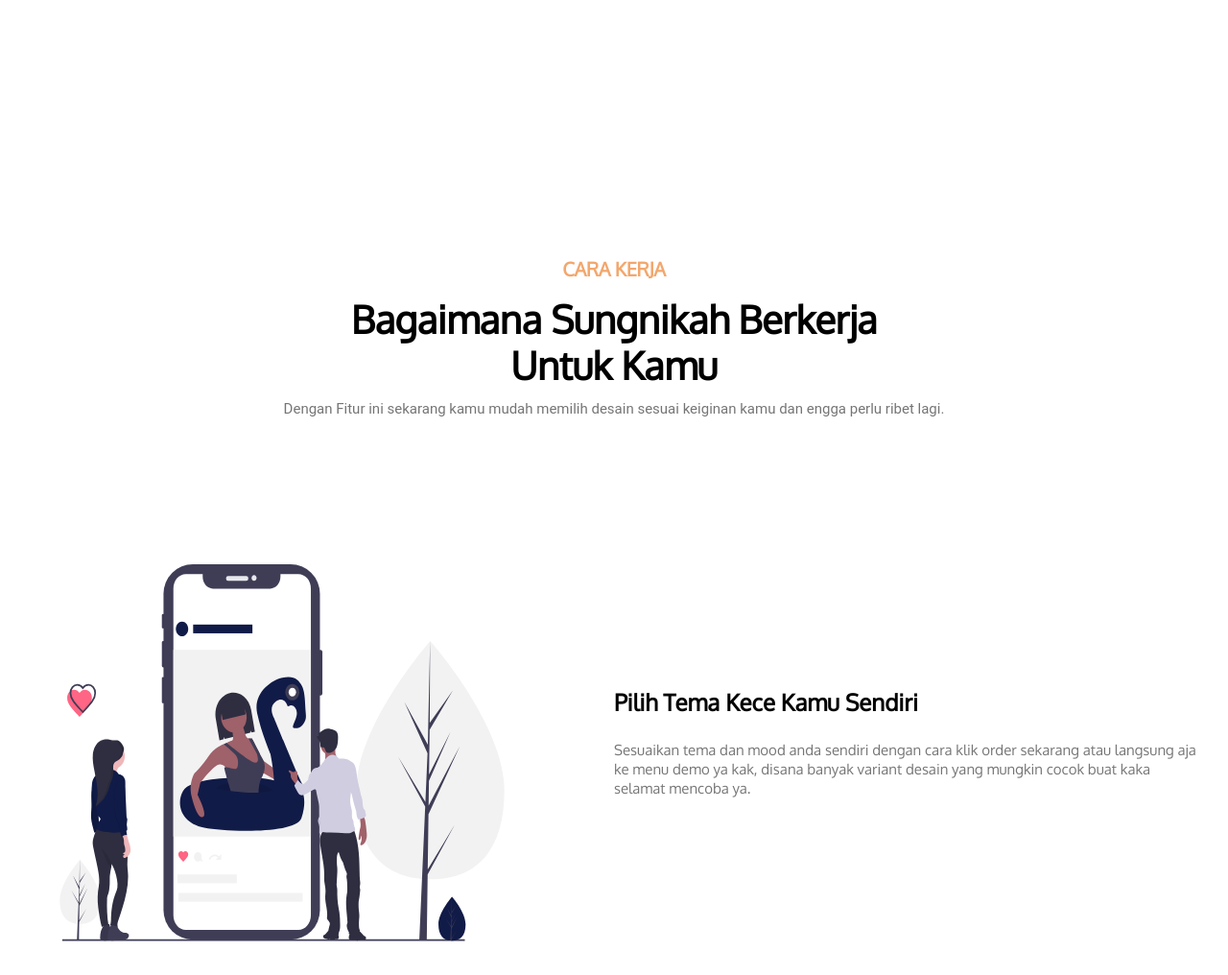
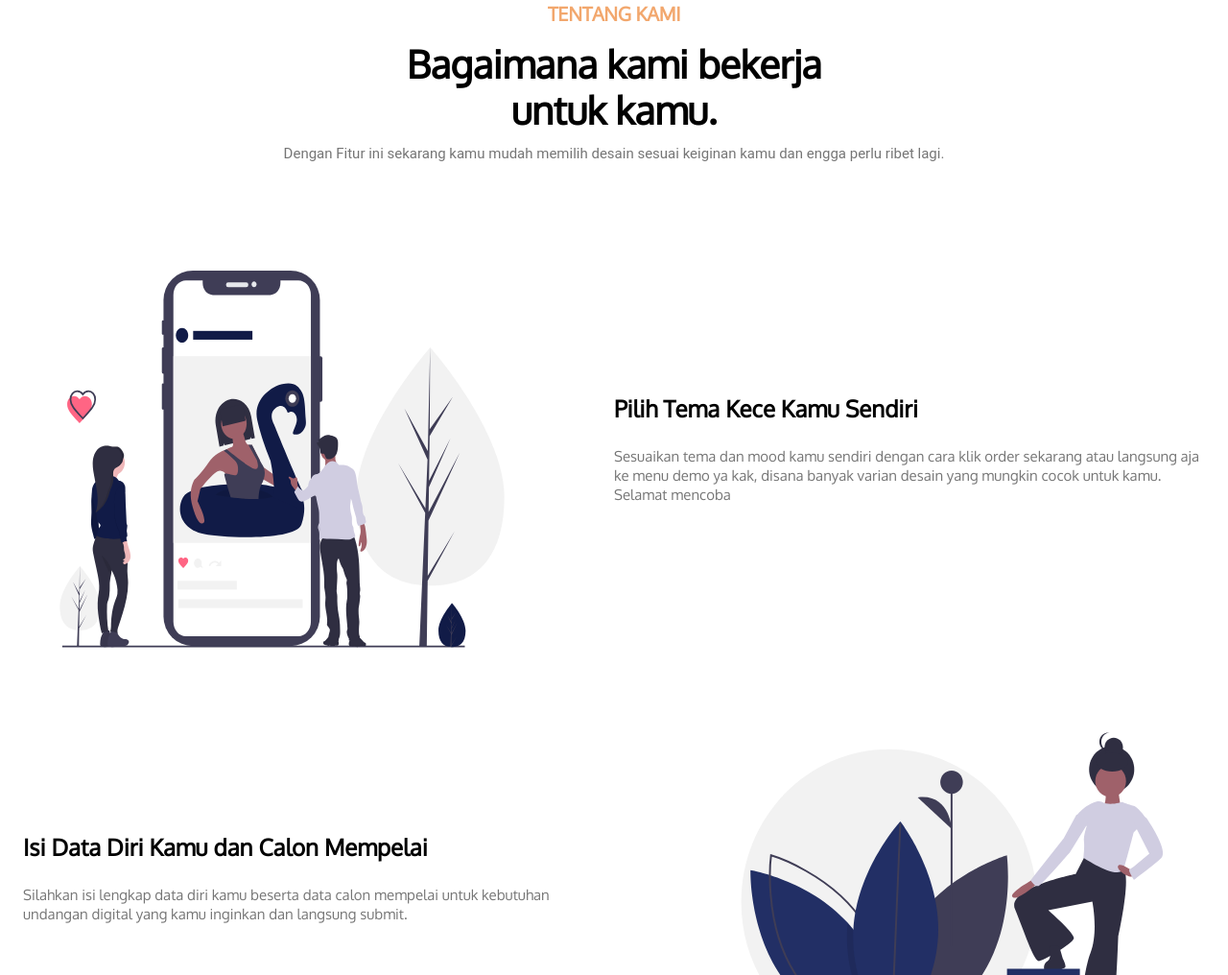
Before and after one commit to cobayuk/SNgatsby, a Gatsby site: page / in a window 1280 px wide. Shown: the part 2532-3548 px from the top of the page at 96% size. Built offline with nearby package versions, Linux system fonts and the light colour scheme; Gatsby itself is replaced by a stand-in of ours; a web font is replaced by a local one.

Commit message:
Fix typo and styles

```diff
--- a/src/components/cara-kerja.js
+++ b/src/components/cara-kerja.js
@@ -14,7 +14,6 @@ from '@material-ui/core';
 
 const useStyles = makeStyles((themes) => ({
   boxHowitWork: {
-    marginTop: '24em',
     paddingTop: '50px'
   },
   headingItWork: {
@@ -29,12 +28,10 @@ const useStyles = makeStyles((themes) => ({
     fontSize: '40px',
     fontFamily: `${FONT_FAMILY.oxygen}`,
     fontWeight: 'bold',
-    color: COLORS.black,
-    textTransform: 'capitalize',
+    color: COLORS.black
   },
   taglineDescription: {
-    fontSize: '15px',
-    marginBottom: themes.spacing(5)
+    fontSize: '15px'
   },
   headingIlustration: {
     textAlign: 'left',
@@ -58,7 +55,7 @@ const CaraKerja = () => {
   const classes = useStyles();
 
   return (
-    <Box className={classes.boxHowitWork}>
+    <Box className={classes.boxHowitWork} id="howitworks">
       <Container
         maxWidth="md"
         component="main"
@@ -73,7 +70,7 @@ const CaraKerja = () => {
               color="textPrimary"
               className={classes.headingItWork}
             >
-              Cara Kerja
+              Tentang Kami
             </Typography>
             <Typography
               component="h2"
@@ -83,7 +80,7 @@ const CaraKerja = () => {
               gutterBottom
               className={classes.taglineCaption}
             >
-              Bagaimana Sungnikah Berkerja <br/> Untuk Kamu
+              Bagaimana kami bekerja <br/> untuk kamu.
             </Typography>
             <Typography
               variant="h3"
@@ -126,7 +123,7 @@ const CaraKerja = () => {
                 component="p"
                 className={classes.descriptionChooseThemeKece}
               >
-                Sesuaikan tema dan mood anda sendiri dengan cara klik order sekarang atau langsung aja ke menu demo ya kak, disana banyak variant desain yang mungkin cocok buat kaka selamat mencoba ya.
+                Sesuaikan tema dan mood kamu sendiri dengan cara klik order sekarang atau langsung aja ke menu demo ya kak, disana banyak varian desain yang mungkin cocok untuk kamu. Selamat mencoba
               </Typography>
             </Box>
           </Grid>
@@ -148,7 +145,7 @@ const CaraKerja = () => {
                 component="p"
                 className={classes.descriptionChooseThemeKece}
               >
-                Silahkan isi dengan lengkap ya kaka data diri serta data calon mempelai untuk kebutuhan undangan digital yang kaka ingin kan. Jika sudah mengisi semua data dari formulir yang kami sediakan, jangan lupa kaka submit ya.
+                Silahkan isi lengkap data diri kamu beserta data calon mempelai untuk kebutuhan undangan digital yang kamu inginkan dan langsung submit.
               </Typography>
             </Box>
           </Grid>
@@ -188,7 +185,7 @@ const CaraKerja = () => {
                 component="p"
                 className={classes.descriptionChooseThemeKece}
               >
-                Setelah mengisi formulir dan data diri selanjutnya kaka akan diberikan invoice terkait informasi paket yang kaka pilih serta total invoce atau tagihan kaka yang harus bayar. Setelah melakukan pembayaran jangan lupa kirim bukti pemesanannya ya kak.
+                Setelah mengisi formulir dan data diri selanjutnya kamu akan diberikan invoice terkait informasi paket dipilih serta total tagihan yang harus dibayar. Setelah melakukan pembayaran jangan lupa kirim bukti pemesanannya ya.
               </Typography>
             </Box>
           </Grid>
```
